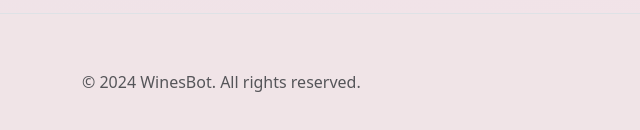
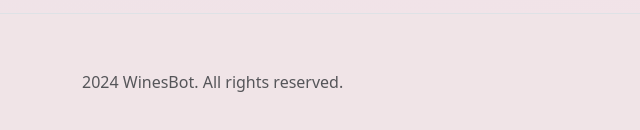
Before and after one commit to Nethranandps01/wine_bot_website, a plain HTML site: page index.html in a window 1280 px wide. Shown: the part 2117-2247 px from the top of the page, 0-640 px from the left. Drawn offline with nearby package versions, Linux system fonts and the light colour scheme.

```diff
--- a/index.html
+++ b/index.html
@@ -525,7 +525,7 @@
         <div class="container">
             <div class="d-flex flex-wrap justify-content-between align-items-center py-3 my-4">
                 <div class="col-md-4 d-flex align-items-center">
-                    <span class="text-muted">© 2024 WinesBot. All rights reserved.</span>
+                    <span class="text-muted"> 2024 WinesBot. All rights reserved.</span>
                 </div>
                 <ul class="nav col-md-4 justify-content-end list-unstyled d-flex">
                     <li class="ms-3"><a class="text-muted" href="#">Terms of Service</a></li>
```
